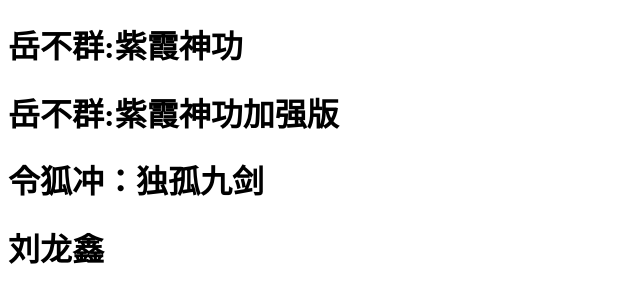
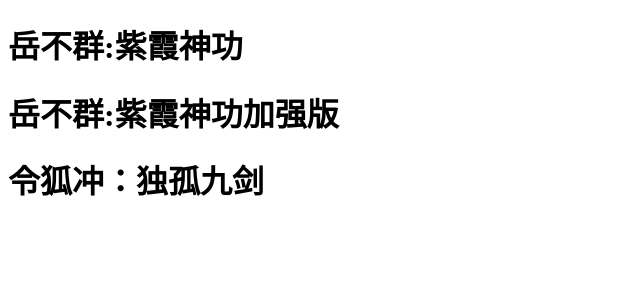
Before and after one commit to pss1219/hs, a plain HTML site: page index.html in a window 1280 px wide. Shown: the whole page, without its empty margins (0-640 px from the left). Drawn offline with Linux system fonts and the light colour scheme.

Commit message:
Revert "liulongxin commit"

```diff
--- a/index.html
+++ b/index.html
@@ -10,6 +10,5 @@
     <h1>岳不群:紫霞神功</h1>
     <h1>岳不群:紫霞神功加强版</h1>
     <h1>令狐冲：独孤九剑</h1>
-    <h1>刘龙鑫</h1>
 </body>
 </html>
```
